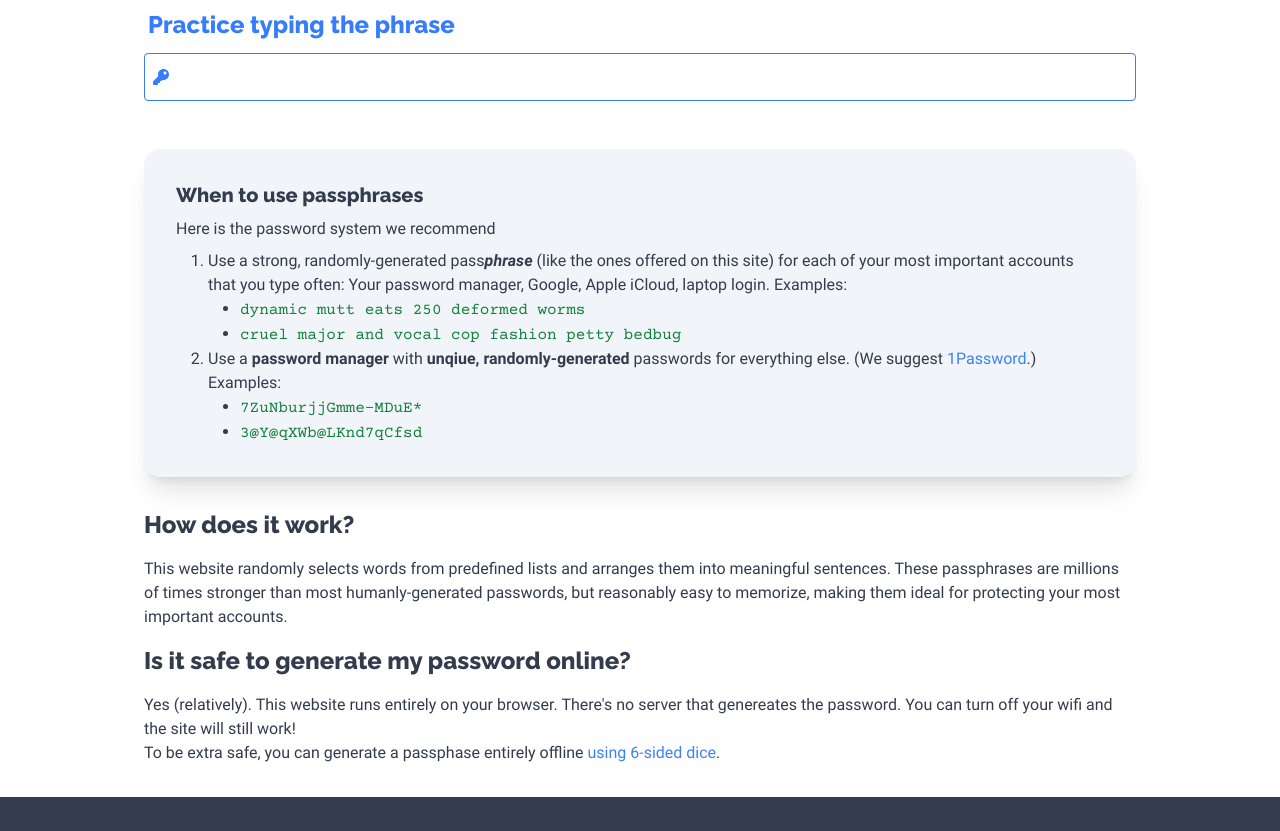
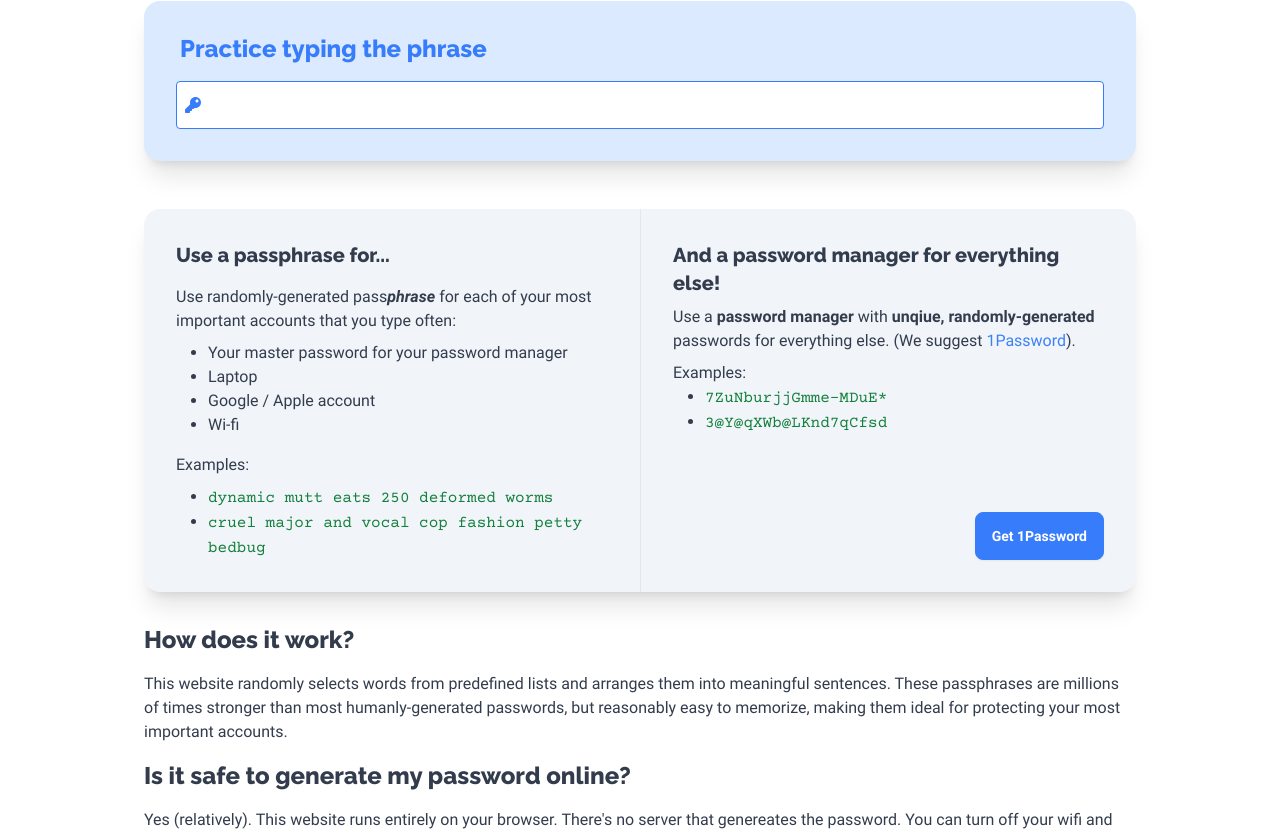
Before and after one commit to blanchardjeremy/strongphrase.net, a React (Create React App) app: page / in a window 1280 px wide. Shown: the part 579-1410 px from the top of the page. Built offline with nearby package versions, Linux system fonts and the light colour scheme.

Commit message:
Clean up the explanation of the passphrase vs password manager system

```diff
--- a/public/index.html
+++ b/public/index.html
@@ -11,7 +11,7 @@
     />
     <link rel="apple-touch-icon" href="%PUBLIC_URL%/logo192.png" />
     <link rel="manifest" href="%PUBLIC_URL%/manifest.json" />
-    <title>Create a Passphrase</title>
+    <title>Get a Passphrase</title>
   </head>
   <body>
     <noscript>You need to enable JavaScript to run this app.</noscript>
--- a/src/App.css
+++ b/src/App.css
@@ -28,11 +28,11 @@
   color: #61dafb;
 }
 
-a, a:hover, a:active, a:visited {
-  @apply text-blue-500 hover:underline;
+a.link, a:hover.link , a:active.link , a:visited.link {
+  @apply text-blue-500 hover:underline no-underline;
 }
 
-footer a, footer a:hover, footer a:active, footer a:visited {
+footer a.link, footer a:hover.link, footer a:active.link, footer a:visited.link {
   @apply text-neutral-content underline hover:no-underline;
 }
 
--- a/src/App.js
+++ b/src/App.js
@@ -13,29 +13,45 @@ const App = () => {
         </header>
         <PassphraseGenerator />
         <section className="content">
-          <div className="card bg-slate-100 w-full shadow-xl mt-12 password-scheme">
-            <div className="card-body">
-              <h2 className="card-title font-header font-extrabold">When to use passphrases</h2>
-              <p>Here is the password system we recommend</p>
-              <ol className="list-decimal ml-8">
-                <li>
-                  <p>Use a strong, randomly-generated pass<strong class="italic">phrase</strong> (like the ones offered on this site) for each of your most important accounts that you type often: Your password manager, Google, Apple iCloud, laptop login. Examples:</p>
+
+
+          <div className="card flex flex-row bg-slate-100 shadow-xl mt-12 password-scheme">
+            <div className="flex-none w-1/2 relative card-body">
+              <h2 className="card-title">Use a passphrase for...</h2>
+              <p>Use randomly-generated pass<strong className="italic">phrase</strong> for each of your most important accounts that you type often:</p>
+              <ul className="list-disc ml-8">
+                <li>Your master password for your password manager</li>
+                <li>Laptop</li>
+                <li>Google / Apple account</li>
+                <li>Wi-fi</li>
+              </ul>
+
+              <p>Examples:</p>
               <ul className="list-disc ml-8">
                 <li><code>dynamic mutt eats 250 deformed worms</code></li>
                 <li><code>cruel major and vocal cop fashion petty bedbug</code></li>
               </ul>
-                </li>
-                <li>
-                  <p>Use a <strong>password manager</strong> with <strong>unqiue, randomly-generated</strong> passwords for everything else. (We suggest <a href="https://1password.com/" target="_blank" rel="noreferrer">1Password</a>.) Examples:</p>
+            </div>
+
+            <div className="border-r border-gray-200"></div>
+
+            <div className="flex-grow card-body flex flex-col">
+              <div class="flex-grow">
+                <h2 className="card-title">And a password manager for everything else!</h2>
+                <p>Use a <strong>password manager</strong> with <strong>unqiue, randomly-generated</strong> passwords for everything else. (We suggest <a href="https://1password.com/" className="link" target="_blank" rel="noreferrer">1Password</a>).</p>
+                <p>Examples:</p>
                 <ul className="list-disc ml-8">
                   <li><code>7ZuNburjjGmme-MDuE*</code></li>
                   <li><code>3@Y@qXWb@LKnd7qCfsd</code></li>
                 </ul>
-                </li>
-              </ol>
+              </div>
+              <div className="card-actions justify-end">
+                <a className="btn btn-secondary text-white" href="https://1password.com" target="_blank" rel="noreferrer">Get 1Password</a>
+              </div>
             </div>
           </div>
         </section>
+
         <section className="mt-8 content">
           <h2 className="text-2xl my-4">How does it work?</h2>
           <p>
@@ -47,7 +63,7 @@ const App = () => {
             Yes (relatively). This website runs entirely on your browser. There's no server that genereates the password. You can turn off your wifi and the site will still work!
           </p>
           <p>
-            To be extra safe, you can generate a passphase entirely offline <a href="https://www.eff.org/dice" target="_blank" rel="noreferrer">using 6-sided dice</a>.
+            To be extra safe, you can generate a passphase entirely offline <a href="https://www.eff.org/dice" className="link" target="_blank" rel="noreferrer">using dice</a>.
           </p>
         </section>
       </div>
--- a/src/PassphraseGenerator.js
+++ b/src/PassphraseGenerator.js
@@ -130,8 +130,10 @@ const PassphraseGenerator = () => {
         </div>
       ))}
 
-      <div className="mt-12 form-control text-secondary">
-        <span className="block font-header font-extrabold mb-1 text-2xl label label-text text-secondary">Practice typing the phrase</span>
+
+      <div className="card bg-blue-100 w-full shadow-xl mt-12 password-scheme">
+        <div className="card-body form-control text-secondary">
+          <span className="block font-header font-extrabold text-2xl mt-0 pt-0 label label-text text-secondary">Practice typing the phrase</span>
           <label className="input input-bordered flex items-center gap-2 p-2 border rounded font-custom text-xl input-secondary">
 
             <FaKey className="text-base" />
@@ -144,6 +146,7 @@ const PassphraseGenerator = () => {
             />
           </label>
         </div>
+      </div>
     </section>
   );
 };
--- a/src/styles/index.css
+++ b/src/styles/index.css
@@ -15,7 +15,11 @@ code {
   font-family: 'Courier Prime', source-code-pro, Menlo, Monaco, Consolas, 'Courier New', monospace;
 }
 
-h1, h2, h3 {
+h1, h2, h3, .font-header, .card-title {
   font-family: 'Raleway', sans-serif;
   font-weight: 800;
 }
+
+p {
+  @apply mt-2;
+}
```
Lines whose indentation alone changed are shown as unchanged.
